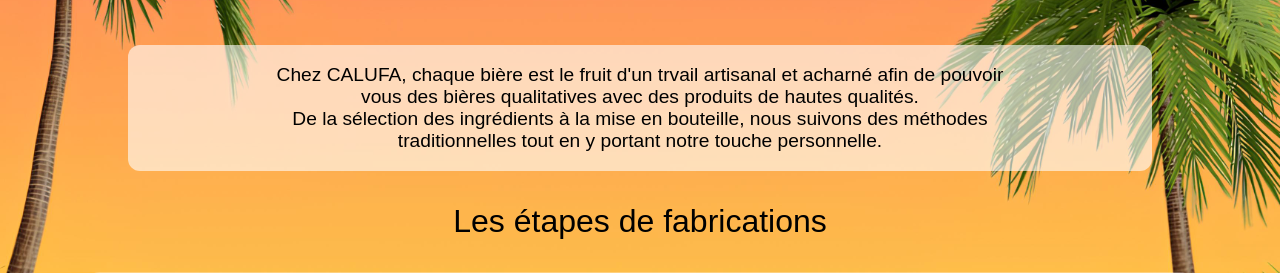
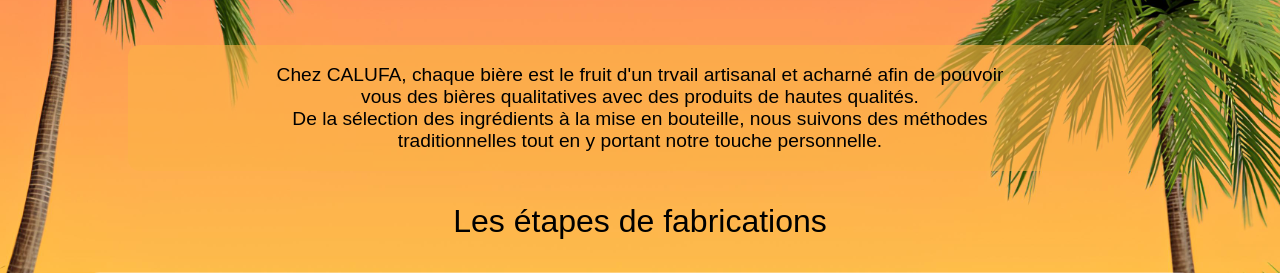
Before and after one commit to PayetMarvyn/CalufaWeb, a PHP site: page /index.php?route=fabrication in a window 1280 px wide. Shown: the part 307-580 px from the top of the page. Run offline with PHP 8.4, Linux system fonts and the light colour scheme; the visitor is signed in with stand-in values (Sample User, id 1); some web fonts are replaced.

Commit message:
couleur p

```diff
--- a/www/public/css/fabrication.css
+++ b/www/public/css/fabrication.css
@@ -41,7 +41,7 @@
 #Introduction p {
     font-size: 1.2em;
     padding: 1em 2em;
-    background-color: rgba(255, 255, 255, 0.6);
+    background-color: rgba(252, 179, 71, 0.6);
     border-radius: 12px;
     margin: 1.5em auto;
     max-width: 80%;
```
